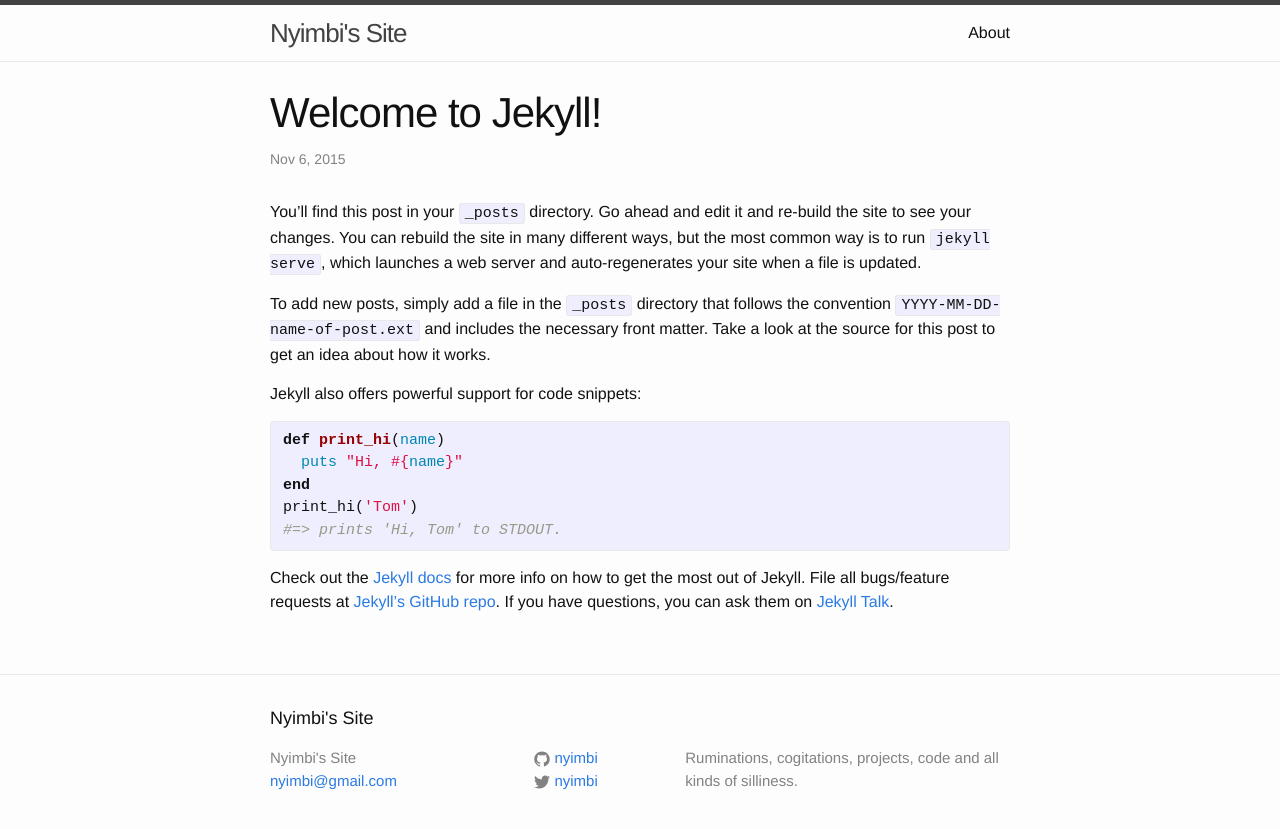
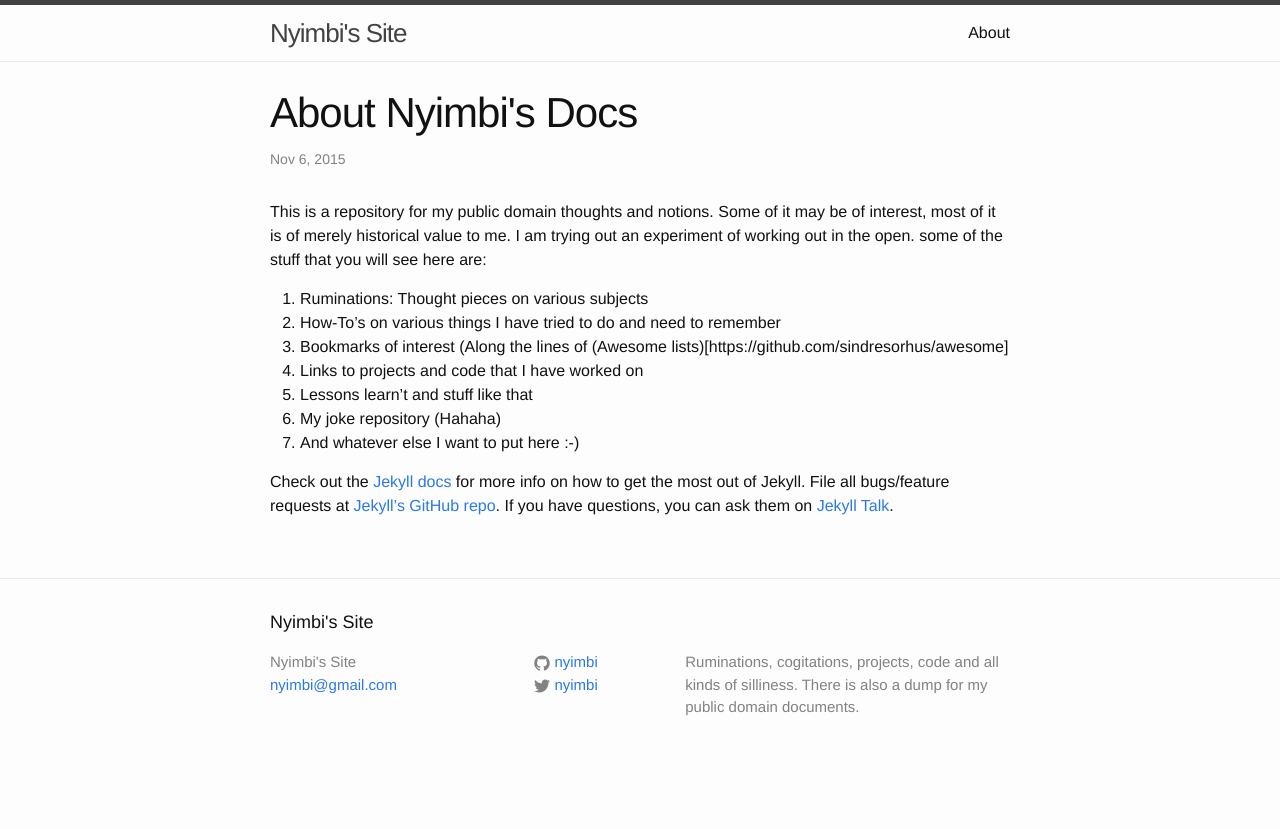
Before and after one commit to nyimbi/nyimbi.github.io, a Jekyll site: the page built from _posts/2015-11-06-welcome-to-jekyll.markdown, in a window 1280 px wide. Shown: the top 829 px of the page. Built offline with Jekyll 4.4.1, drawn with Linux system fonts in a browser that asks for light colours.

```diff
--- a/_config.yml
+++ b/_config.yml
@@ -9,7 +9,8 @@
 title: Nyimbi's Site
 email: nyimbi@gmail.com
 description: > # this means to ignore newlines until "baseurl:"
-  Ruminations, cogitations, projects, code and all kinds of silliness.
+  Ruminations, cogitations, projects, code and all kinds of silliness. There is also a dump for my
+  public domain documents.
 baseurl: "" # the subpath of your site, e.g. /blog
 url: "http://yourdomain.com" # the base hostname & protocol for your site
 twitter_username: nyimbi
--- a/_posts/2015-11-06-welcome-to-jekyll.markdown
+++ b/_posts/2015-11-06-welcome-to-jekyll.markdown
@@ -1,22 +1,21 @@
 ---
 layout: post
-title:  "Welcome to Jekyll!"
+title:  "About Nyimbi's Docs"
 date:   2015-11-06 08:35:39 +0300
-categories: jekyll update
+categories: Just Stuff
 ---
-You’ll find this post in your `_posts` directory. Go ahead and edit it and re-build the site to see your changes. You can rebuild the site in many different ways, but the most common way is to run `jekyll serve`, which launches a web server and auto-regenerates your site when a file is updated.
+This is a repository for my public domain thoughts and notions. Some of it may be of interest, most of it is of merely historical value to me. I am trying out an experiment of working out in the open. some of the stuff that you will see here are:
 
-To add new posts, simply add a file in the `_posts` directory that follows the convention `YYYY-MM-DD-name-of-post.ext` and includes the necessary front matter. Take a look at the source for this post to get an idea about how it works.
+1. Ruminations: Thought pieces on various subjects
+1. How-To's on various things I have tried to do and need to remember
+1. Bookmarks of interest (Along the lines of (Awesome lists)[https://github.com/sindresorhus/awesome]
+1. Links to projects and code that I have worked on
+1. Lessons learn't and stuff like that
+1. My joke repository (Hahaha)
+1. And whatever else I want to put here :-)
 
-Jekyll also offers powerful support for code snippets:
 
-{% highlight ruby %}
-def print_hi(name)
-  puts "Hi, #{name}"
-end
-print_hi('Tom')
-#=> prints 'Hi, Tom' to STDOUT.
-{% endhighlight %}
+
 
 Check out the [Jekyll docs][jekyll-docs] for more info on how to get the most out of Jekyll. File all bugs/feature requests at [Jekyll’s GitHub repo][jekyll-gh]. If you have questions, you can ask them on [Jekyll Talk][jekyll-talk].
 
```
Also changed, not shown: 4 other files.
